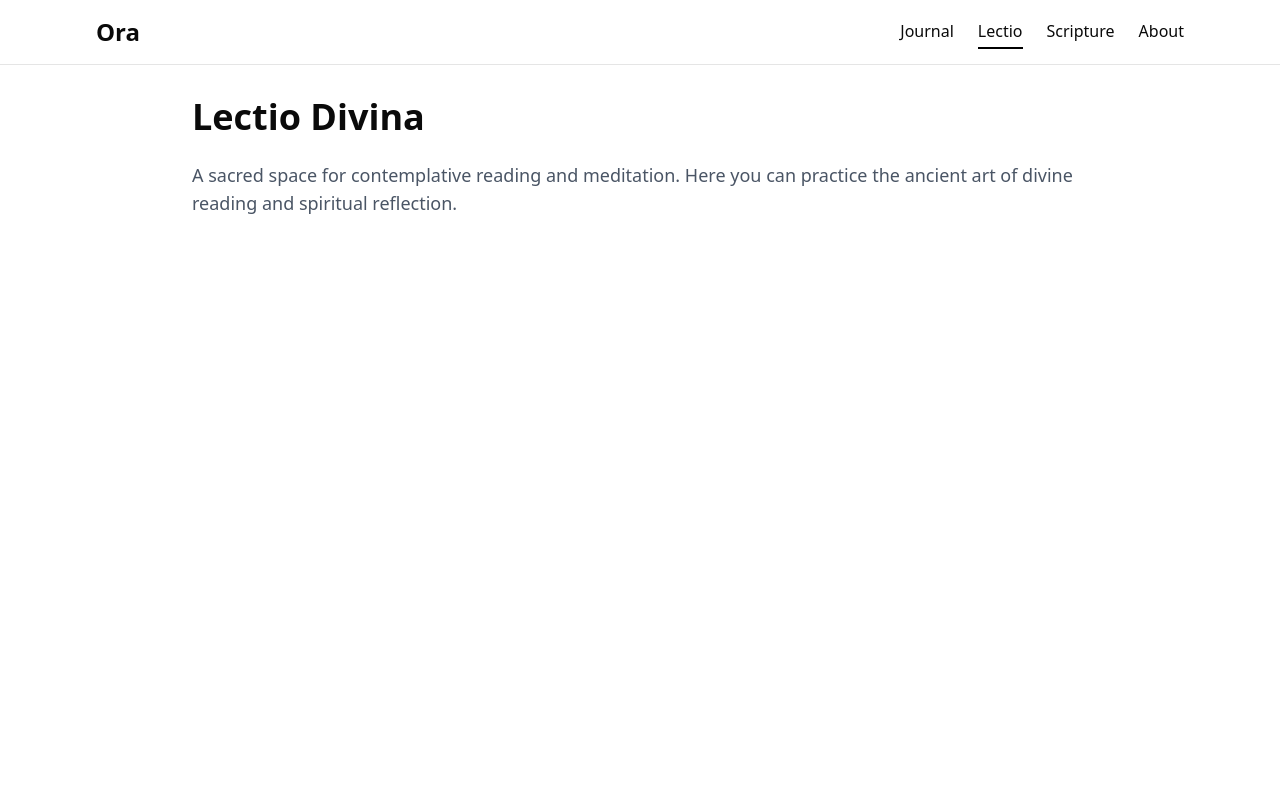
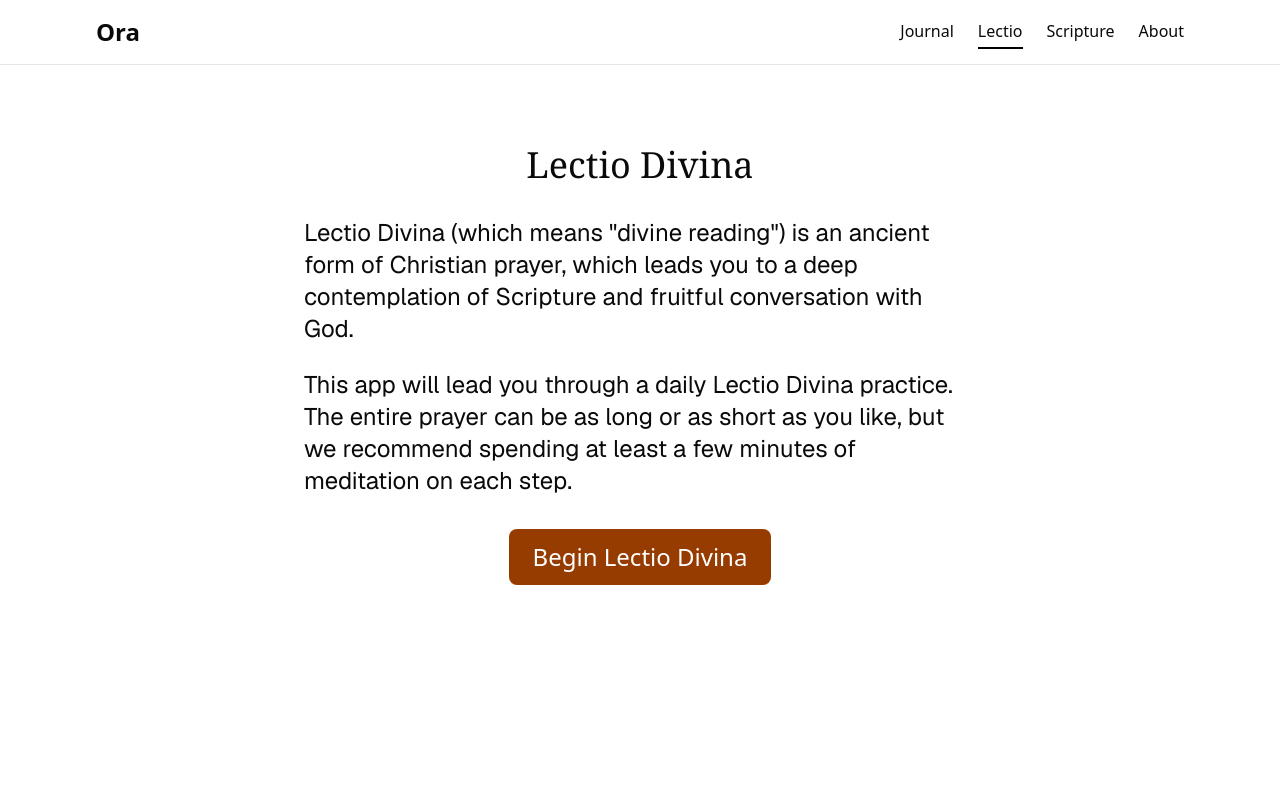
Before and after one commit to jeff-soriano/ora, a Next.js app: page /lectio in a window 1280 px wide. Shown: the top 800 px of the page. Built offline with nearby package versions, Linux system fonts and the light colour scheme.

Commit message:
Add initial lectio page and style changes for scripture page

```diff
--- a/app/lectio/page.tsx
+++ b/app/lectio/page.tsx
@@ -1,13 +1,24 @@
 export default function LectioPage() {
   return (
-    <div className="min-h-screen p-8">
-      <div className="max-w-4xl mx-auto">
-        <h1 className="text-4xl font-bold mb-6">Lectio Divina</h1>
-        <p className="text-lg text-gray-600 dark:text-gray-300">
-          A sacred space for contemplative reading and meditation. Here you can practice
-          the ancient art of divine reading and spiritual reflection.
-        </p>
-      </div>
+    <div className="min-h-screen text-center md:text-left flex flex-col items-center px-6 py-12 md:py-20 bg-background">
+      {/* Title */}
+      <h1 className="text-3xl md:text-4xl font-serif mb-8">Lectio Divina</h1>
+
+      <p className="max-w-2xl text-xl md:text-2xl font-sans mb-6">
+        Lectio Divina (which means &quot;divine reading&quot;) is an ancient
+        form of Christian prayer, which leads you to a deep contemplation of
+        Scripture and fruitful conversation with God.
+      </p>
+
+      <p className="max-w-2xl text-xl md:text-2xl font-sans mb-8">
+        This app will lead you through a daily Lectio Divina practice. The
+        entire prayer can be as long or as short as you like, but we recommend
+        spending at least a few minutes of meditation on each step.
+      </p>
+
+      <button className="bg-amber-800 text-white text-xl md:text-2xl px-6 py-3 rounded-md hover:bg-amber-900 transition-colors hover:cursor-pointer">
+        Begin Lectio Divina
+      </button>
     </div>
   );
 }
--- a/app/scripture/page.tsx
+++ b/app/scripture/page.tsx
@@ -1,7 +1,7 @@
 import OpenAI from "openai";
 import { cache } from "react";
 
-const client = new OpenAI({apiKey: process.env.OPENAI_API_KEY});
+const client = new OpenAI({ apiKey: process.env.OPENAI_API_KEY });
 
 // Revalidate the page every 24 hours so that we get a new passage
 // every day. Doing this for MVP but ideal solution is using something
@@ -13,7 +13,7 @@ export const revalidate = 86400; // 24 hours in seconds
 const getBibleVerse = cache(async (date: string) => {
   const response = await client.responses.create({
     model: "gpt-4.1-mini",
-    input: `Today is ${date}. Choose a passage from the Bible that is in line with today's Catholic lectionary reading and is fruitful for spiritual reflection. The passage should be 3-4 verses long. Use the Revised Standard Version 2nd Catholic Edition(RSV) of the Bible. Only return the passage, no other text. Do not return the citation of the passage, just the text of the passage. Do not add quotation marks to the passage.`
+    input: `Today is ${date}. Choose a passage from the Bible that is in line with today's Catholic lectionary reading and is fruitful for spiritual reflection. The passage should be 3-4 verses long. Use the Revised Standard Version 2nd Catholic Edition(RSV) of the Bible. Only return the passage, no other text. Do not return the citation of the passage, just the text of the passage. Do not add quotation marks to the passage.`,
   });
   return response.output_text;
 });
@@ -22,7 +22,7 @@ const getBibleVerseCitation = cache(async (bibleVerse: string) => {
   const response = await client.responses.create({
     model: "gpt-4.1-mini",
     input: `Given the following passage from the Bible, return the citation of the passage. Use the Revised Standard Version 2nd Catholic Edition(RSV) of the Bible. Only return the citation, no other text.
-    ${bibleVerse}`
+    ${bibleVerse}`,
   });
   return response.output_text;
 });
@@ -31,12 +31,18 @@ const getBibleVerseReflection = cache(async (bibleVerse: string) => {
   const response = await client.responses.create({
     model: "gpt-4.1-mini",
     input: `Write as if you are a warm, trusted spiritual director guiding someone through quiet time with God. Write 2–3 sentences of gentle, pastoral reflection that invites the reader into contemplative prayer based on the following passage from the Bible, ending with a question that is fruitful for spiritual reflection:
-    ${bibleVerse}`
+    ${bibleVerse}`,
   });
   return response.output_text;
 });
 
-function BiblePassage({bibleVerse, bibleVerseCitation}: {bibleVerse: string, bibleVerseCitation: string}) {
+function BiblePassage({
+  bibleVerse,
+  bibleVerseCitation,
+}: {
+  bibleVerse: string;
+  bibleVerseCitation: string;
+}) {
   return (
     <div className="max-w-2xl mx-auto mb-6 animate-fade-in">
       <p className="text-xl md:text-2xl font-serif leading-relaxed mb-6">
@@ -46,18 +52,22 @@ function BiblePassage({bibleVerse, bibleVerseCitation}: {bibleVerse: string, bib
         - {bibleVerseCitation}
       </div>
     </div>
-  )
+  );
 }
 
-function BibleVerseReflection({bibleVerseReflection}: {bibleVerseReflection: string}) {
+function BibleVerseReflection({
+  bibleVerseReflection,
+}: {
+  bibleVerseReflection: string;
+}) {
   return (
     <div className="max-w-2xl mx-auto mt-6 animate-fade-in">
       <div className="rounded-2xl bg-gray-100 text-gray-900 p-6 md:p-8 shadow-sm flex flex-col space-y-1">
         <div className="flex items-start">
-          <span className="text-2xl text-gray-400 mr-2 font-serif">&ldquo;</span>
-          <span className="text-lg md:text-xl">
-            {bibleVerseReflection}
+          <span className="text-2xl text-gray-400 mr-2 font-serif">
+            &ldquo;
           </span>
+          <span className="text-lg md:text-xl">{bibleVerseReflection}</span>
         </div>
         <div className="flex justify-end items-end w-full space-x-2">
           <span className="text-xs text-gray-500 font-medium">AI</span>
@@ -65,24 +75,27 @@ function BibleVerseReflection({bibleVerseReflection}: {bibleVerseReflection: str
         </div>
       </div>
     </div>
-  )
+  );
 }
 
 export default async function ScripturePage() {
-  const today = new Date().toISOString().split('T')[0]; // YYYY-MM-DD
+  const today = new Date().toISOString().split("T")[0]; // YYYY-MM-DD
   const bibleVerse = await getBibleVerse(today);
   const bibleVerseCitation = await getBibleVerseCitation(bibleVerse);
   const bibleVerseReflection = await getBibleVerseReflection(bibleVerse);
 
   return (
-      <div className="min-h-screen flex flex-col items-center px-4 py-12 md:py-20 bg-background">
+    <div className="min-h-screen flex flex-col items-center px-6 py-12 md:py-20 bg-background">
       {/* Title */}
       <h1 className="text-3xl md:text-4xl font-serif mb-8">
         Today&rsquo;s Scripture
       </h1>
 
       {/* Scripture Block */}
-        <BiblePassage bibleVerse={bibleVerse} bibleVerseCitation={bibleVerseCitation} />
+      <BiblePassage
+        bibleVerse={bibleVerse}
+        bibleVerseCitation={bibleVerseCitation}
+      />
 
       {/* AI Reflection Block */}
       <BibleVerseReflection bibleVerseReflection={bibleVerseReflection} />
```
Lines whose indentation alone changed are shown as unchanged.
